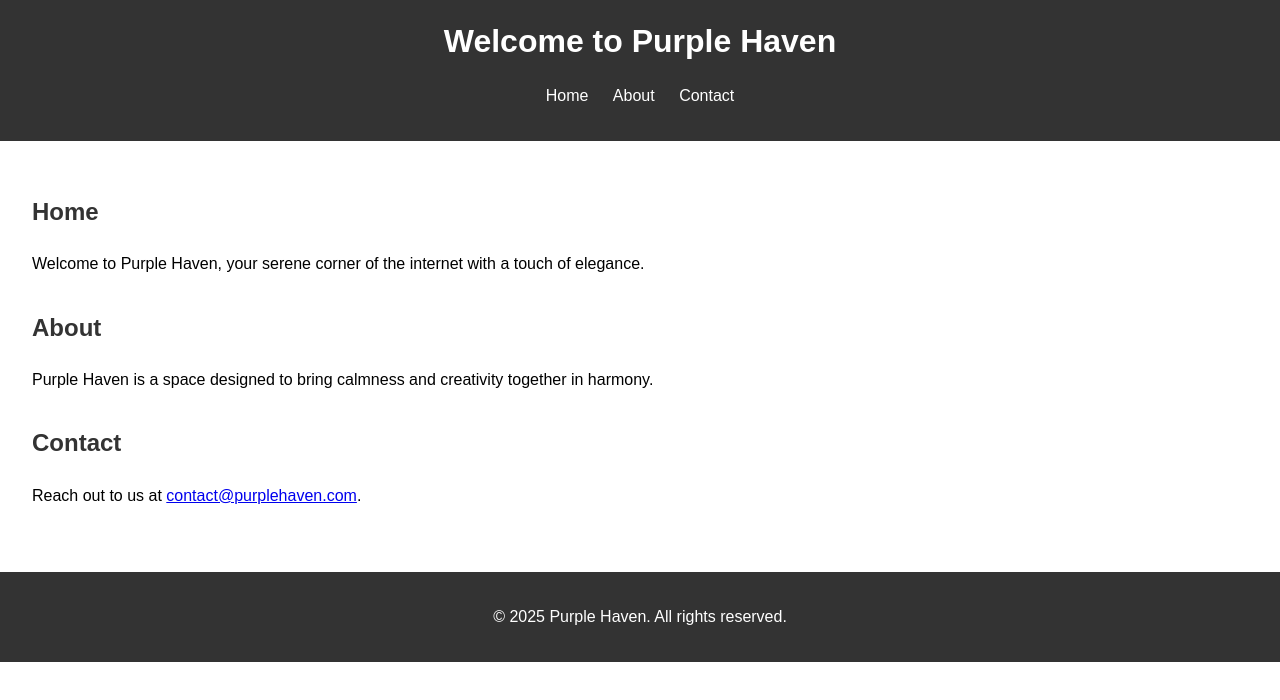
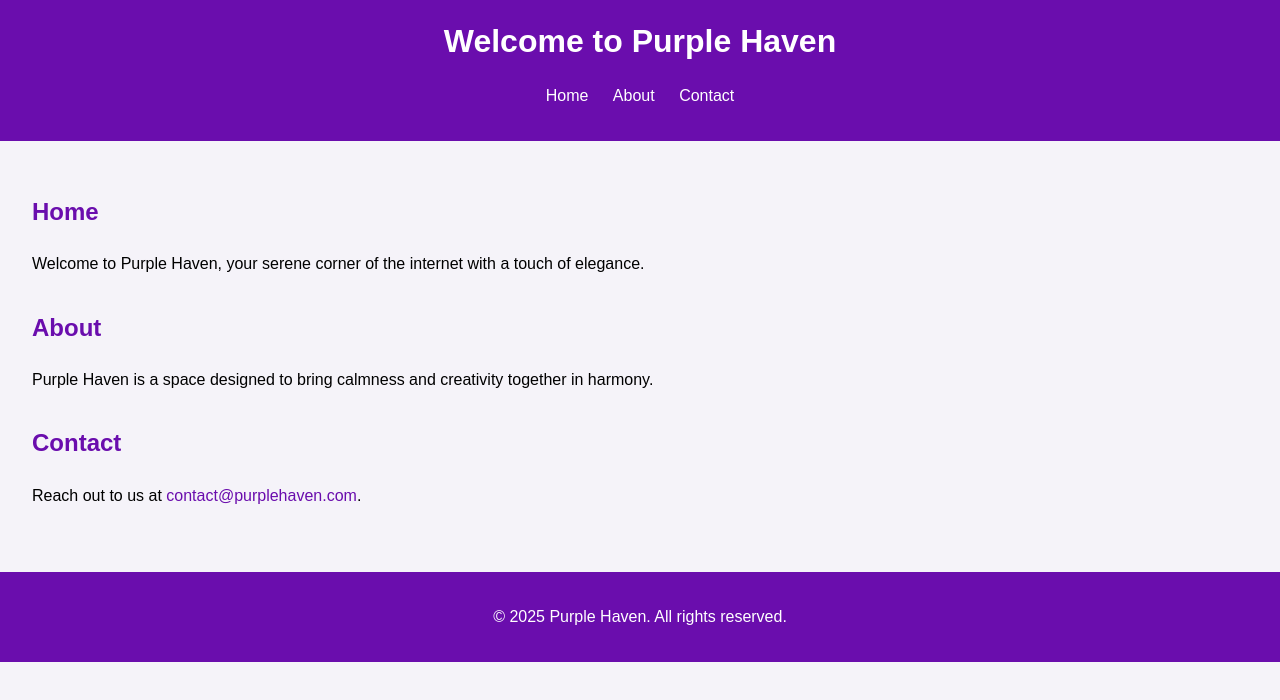
Before and after one commit to zohaib9990/DevOpsPortfolio, a plain HTML site: page index.html in a window 1280 px wide. Drawn offline with Linux system fonts and the light colour scheme.

Commit message:
Update styles.css

```diff
--- a/styles.css
+++ b/styles.css
@@ -3,11 +3,12 @@ body {
     margin: 0;
     font-family: Arial, sans-serif;
     line-height: 1.6;
+    background-color: #f5f3f9; /* Light purple background */
 }
 
 /* Header */
 header {
-    background-color: #333;
+    background-color: #6a0dad; /* Deep purple */
     color: #fff;
     padding: 1rem 0;
     text-align: center;
@@ -42,13 +43,18 @@ section {
 }
 
 h2 {
-    color: #333;
+    color: #6a0dad; /* Deep purple */
+}
+
+a {
+    color: #6a0dad;
+    text-decoration: none;
 }
 
 /* Footer */
 footer {
     text-align: center;
-    background-color: #333;
+    background-color: #6a0dad; /* Deep purple */
     color: #fff;
     padding: 1rem 0;
 }
```
